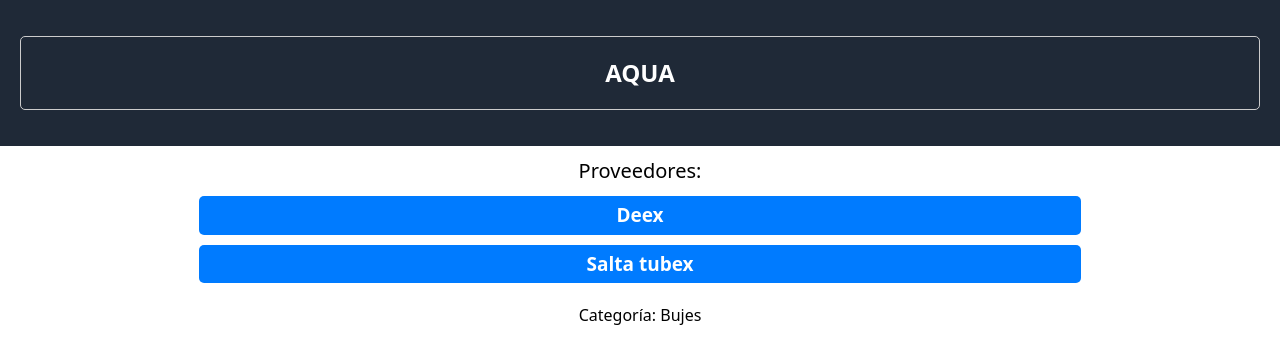
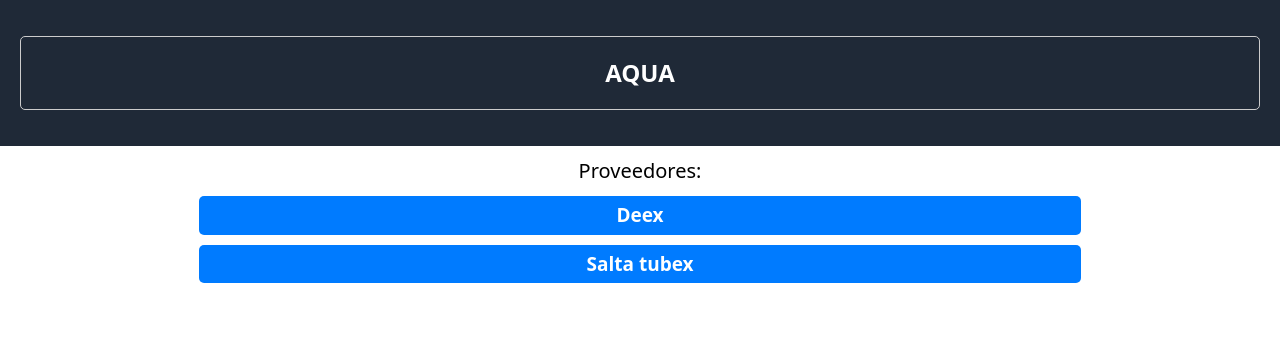
Before and after one commit to dmbruno/AQUA, a React (Create React App) app: page /insumos/Bujes in a window 1280 px wide. Shown: the top 364 px of the page. Built offline with nearby package versions, Linux system fonts and the light colour scheme.

Commit message:
fix InsumosDetail4

```diff
--- a/src/componentes/Insumos List/InsumosDetail.jsx
+++ b/src/componentes/Insumos List/InsumosDetail.jsx
@@ -31,9 +31,9 @@
     return (
         <div className="insumo-detail-container">
             <Proveedores data={itemsData} setProveedorSeleccionado={setProveedorSeleccionado} />
-            <h2 className="categoria-title">Categoría: {categoriaId}</h2>
             {proveedorSeleccionado && ( // Renderizar solo si se ha seleccionado un proveedor
                 <>
+                    <h2 className="categoria-title">Categoría: {categoriaId}</h2>
                     <h3 className="productos-title">Productos</h3>
                     <ul className="productos-list">
                         {productosFiltradosPorProveedor.map(producto => (
```
